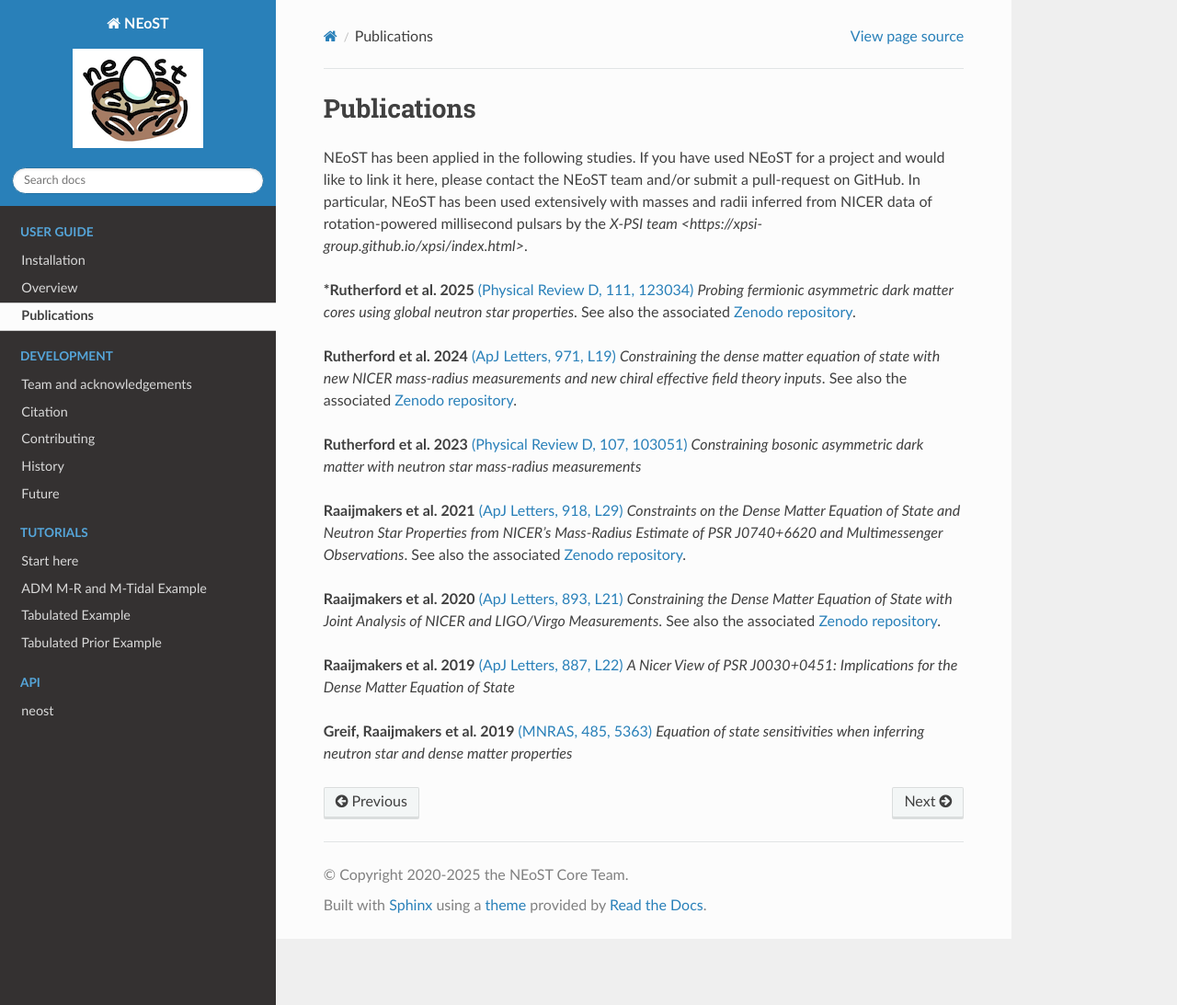
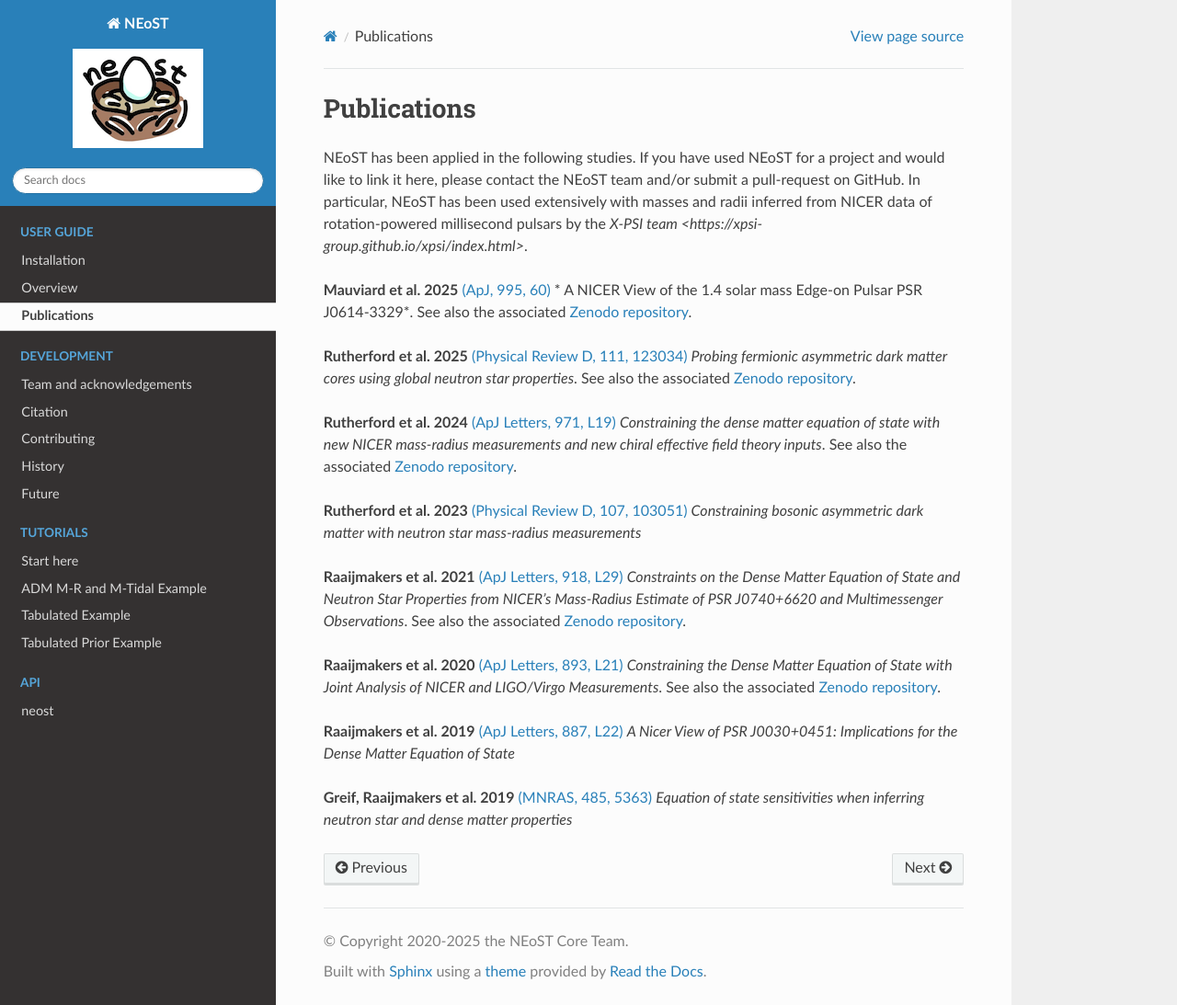
Before and after one commit to xpsi-group/neost, a Sphinx documentation site: the page built from docs/source/applications.rst, in a window 1280 px wide and 1093 px high. Shown: the whole window at 92% size. Built offline with Sphinx 7.4.7 and the Read the Docs theme 3.1.0, drawn with Linux system fonts in a browser that asks for light colours; pages that are not in the unit, such as notebooks, are missing from menus.

Commit message:
Publications update

```diff
--- a/docs/source/applications.rst
+++ b/docs/source/applications.rst
@@ -6,7 +6,13 @@
 NEoST has been applied in the following studies. If you have used NEoST for a project and would like to link it here, please contact the NEoST team and/or submit a pull-request on GitHub.  In particular, NEoST has been used extensively with masses and radii inferred from NICER data of rotation-powered millisecond pulsars by the `X-PSI team <https://xpsi-group.github.io/xpsi/index.html>`.
 
 
-***Rutherford et al. 2025** `(Physical Review D, 111, 123034) <https://doi.org/10.1103/PhysRevD.111.123034>`_ *Probing fermionic asymmetric dark matter cores using global neutron star properties*. See also the associated `Zenodo repository`__.
+**Mauviard et al. 2025** `(ApJ, 995, 60) <https://ui.adsabs.harvard.edu/abs/2025ApJ...995...60M/abstract>`_ * A NICER View of the 1.4 solar mass Edge-on Pulsar PSR J0614-3329*. See also the associated `Zenodo repository`__.
+
+.. _Zenodo25b: https://doi.org/10.5281/zenodo.15603405
+__ Zenodo25b_
+
+
+**Rutherford et al. 2025** `(Physical Review D, 111, 123034) <https://doi.org/10.1103/PhysRevD.111.123034>`_ *Probing fermionic asymmetric dark matter cores using global neutron star properties*. See also the associated `Zenodo repository`__.
 
 .. _Zenodo25: https://doi.org/10.5281/zenodo.15237251
 __ Zenodo25_
```
